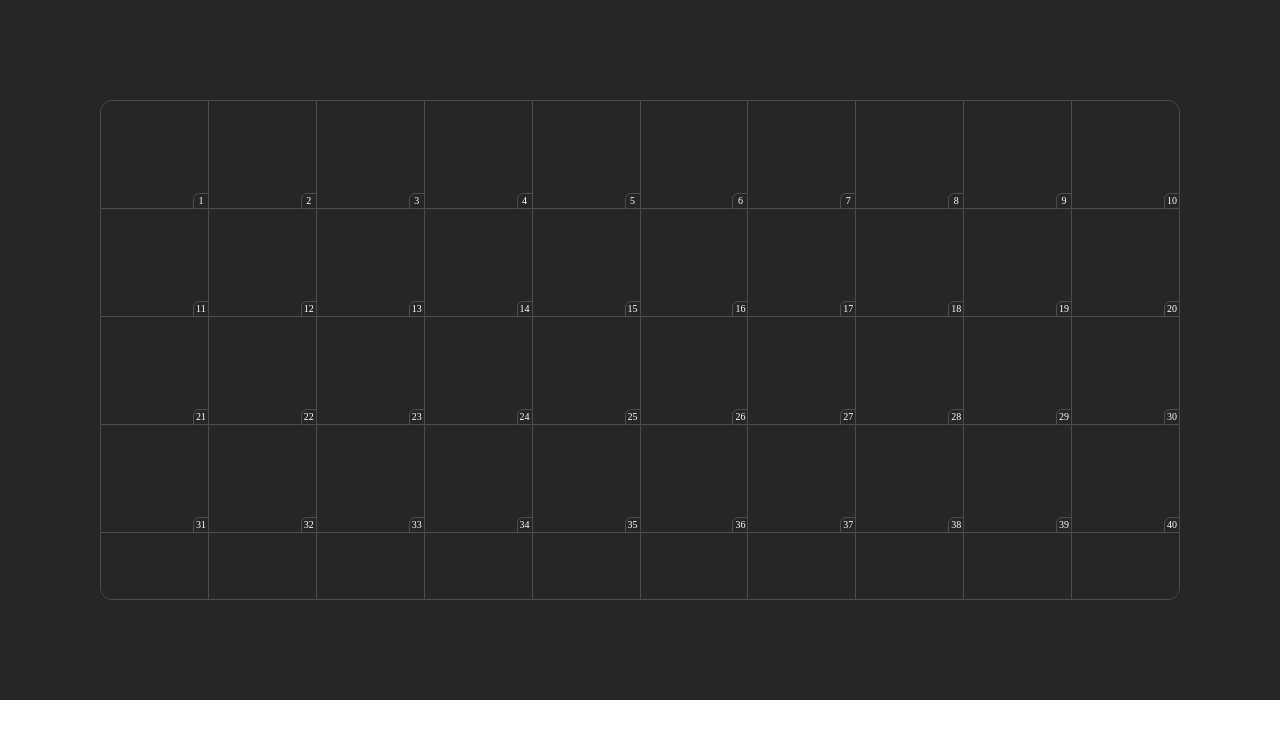
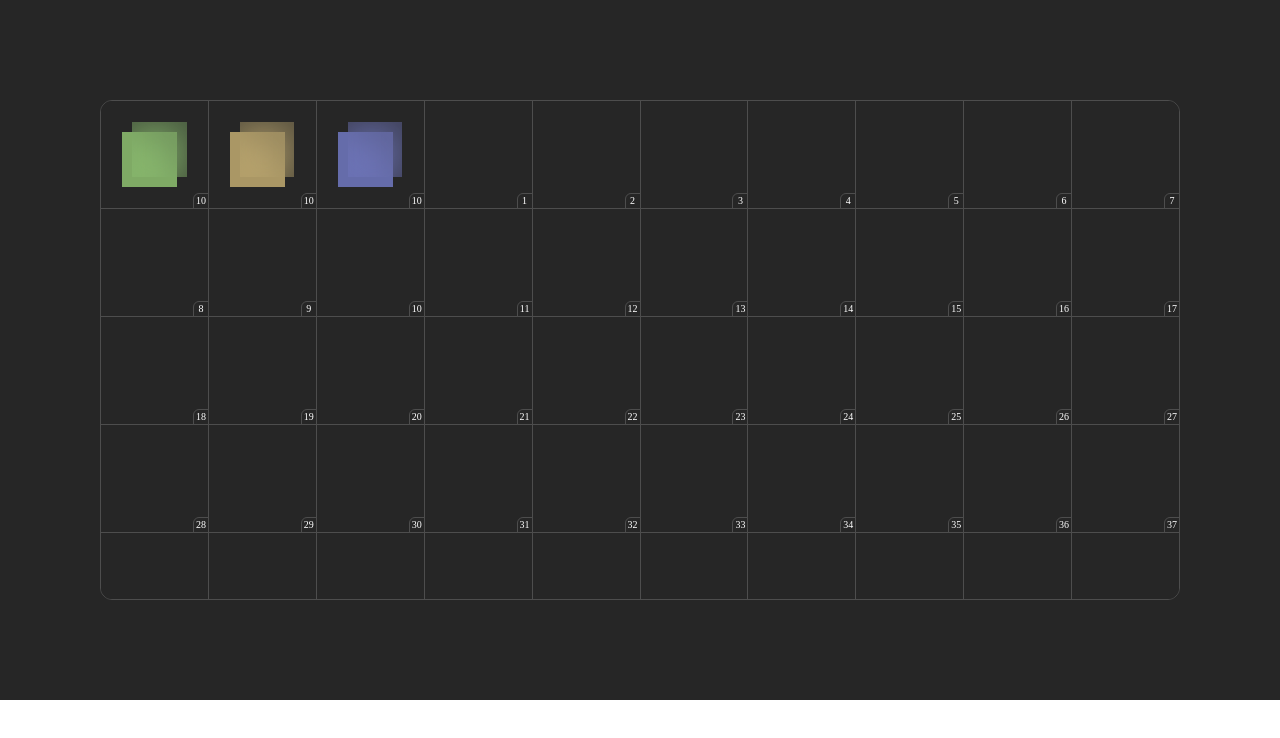
Before and after one commit to segray/test-rlt1, a Vue app: page / in a window 1280 px wide. Shown: the top 738 px of the page. Built offline with nearby package versions, Linux system fonts and the light colour scheme; the HTML template or start-up script is replaced by a standard one.

Commit message:
InventoryItem (макет)

```diff
--- a/src/components/InventoryGrid.vue
+++ b/src/components/InventoryGrid.vue
@@ -1,9 +1,22 @@
 <script lang="ts" setup>
+import InventoryItem from '@/components/InventoryItem.vue'
 </script>
 
 <template>
   <div class="container">
     <div class="grid">
+      <div class="cell">
+        <InventoryItem color="#7FAA65" class="item"></InventoryItem>
+        <div class="counter">10</div>
+      </div>
+      <div class="cell">
+        <InventoryItem color="#AA9765" class="item"></InventoryItem>
+        <div class="counter">10</div>
+      </div>
+      <div class="cell">
+        <InventoryItem color="#656CAA" class="item"></InventoryItem>
+        <div class="counter">10</div>
+      </div>
       <div v-for="i in 250" class="cell" :key="i">
         <div class="counter">{{ i }}</div>
       </div>
@@ -26,6 +39,11 @@
   margin-bottom: -1px;
   display: grid;
   grid-template-columns: repeat(auto-fill, minmax(100px, 1fr));
+}
+
+.item {
+  width: 60%;
+  height: 60%;
 }
 
 .cell {
--- /dev/null
+++ b/src/components/InventoryItem.vue
@@ -0,0 +1,39 @@
+<script setup lang="ts">
+// import defineProps from 'vue';
+const props = defineProps<{
+  color: string
+}>();
+</script>
+
+<template>
+  <div class="item" :style="{'--inventory-item-color': props.color}"></div>
+</template>
+
+<style scoped>
+.item {
+  position: relative;
+}
+
+.item::before, .item::after {
+  content: '';
+  width: 85%;
+  height: 85%;
+  position: absolute;
+}
+
+.item::after {
+  position: absolute;
+  top: 0;
+  right: 0;
+  background: rgb(from var(--inventory-item-color) r g b / 35%);
+  filter: brightness(1.1);
+  backdrop-filter: blur(18px);
+}
+
+.item::before {
+  position: absolute;
+  bottom: 0;
+  left: 0;
+  background: var(--inventory-item-color);
+}
+</style>
```
